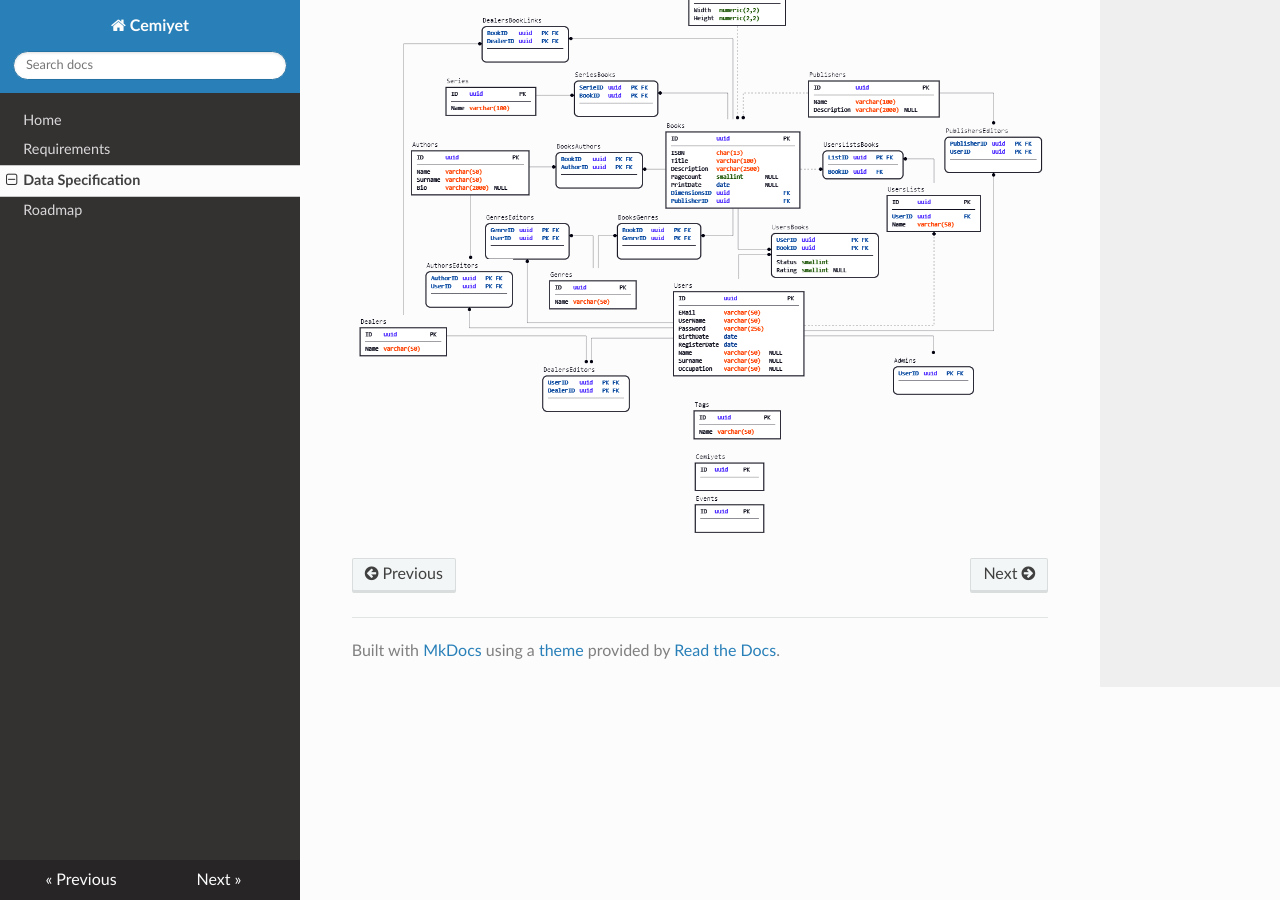
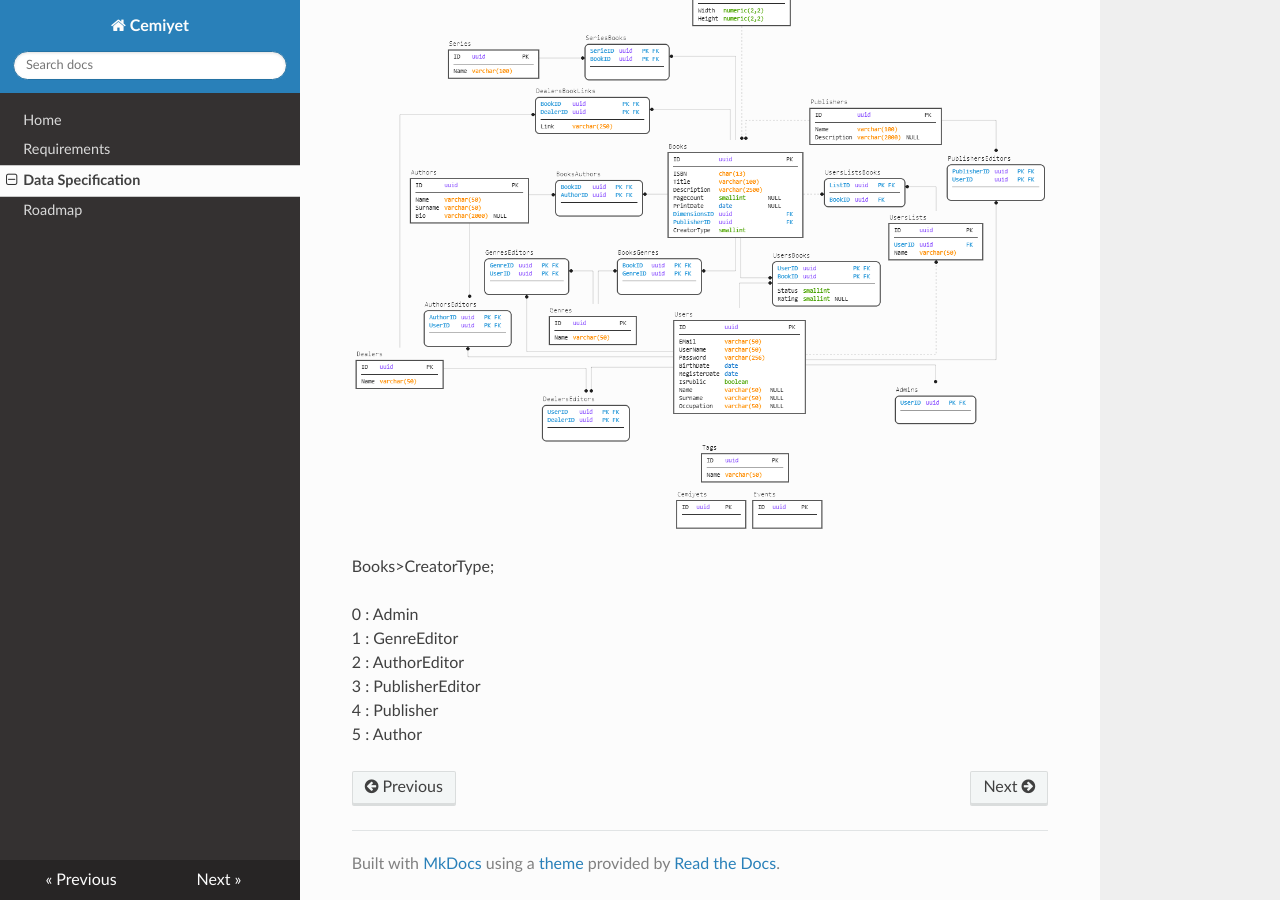
Before and after one commit to cemiyet/docs, an MkDocs documentation site: the page built from docs/data-specification.md, in a window 1280 px wide and 900 px high, scrolled down 820 px. Built offline with MkDocs 1.6.1, drawn with Linux system fonts in a browser that asks for light colours; nearby versions of some CDN libraries.

Commit message:
fixed ERD. #1

```diff
--- a/docs/data-specification.md
+++ b/docs/data-specification.md
@@ -25,3 +25,12 @@
 Status: Feature frozen until v0.6. New iteration will be held after *Ratings & Lists* update.
 
 ![Entity-Relationship Diagram v0.5](img/ERD.png "Entity-Relationship Diagram v0.5")
+
+Books>CreatorType;
+
+0 : Admin
+1 : GenreEditor
+2 : AuthorEditor
+3 : PublisherEditor
+4 : Publisher
+5 : Author
```
Also changed, not shown: docs/img/ERD.png.
